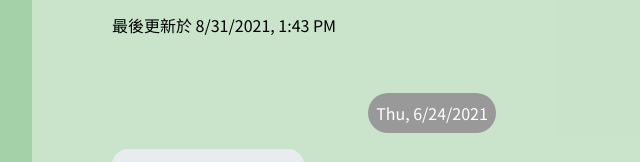
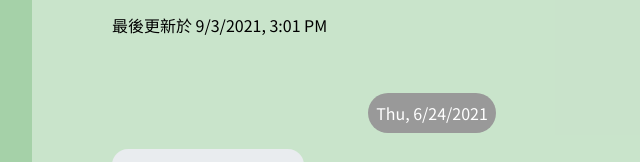
Before and after one commit to Alan-Kuan/LINE-Fresh-2021-OpenChat-Filter, a plain HTML site: page index.html in a window 1280 px wide. Shown: the part 374-536 px from the top of the page, 208-848 px from the left. Drawn offline with nearby package versions, Linux system fonts and the light colour scheme.

Commit message:
Update message history.

```diff
--- a/index.html
+++ b/index.html
@@ -24,7 +24,7 @@
                 <li>請參考置頂公告改暱稱喔</li>
                 <li>依照「學校-系級-姓名」做暱稱變更</li>
             </ul>
-            <div>最後更新於 8/31/2021, 1:43 PM</div>
+            <div>最後更新於 9/3/2021, 3:01 PM</div>
             <div id="content"></div>
         </div>
     </body>
```
Also changed, not shown: filtered_messages.json (+1 -1 lines), [LINE] Chat in LINE FRESH.txt.
